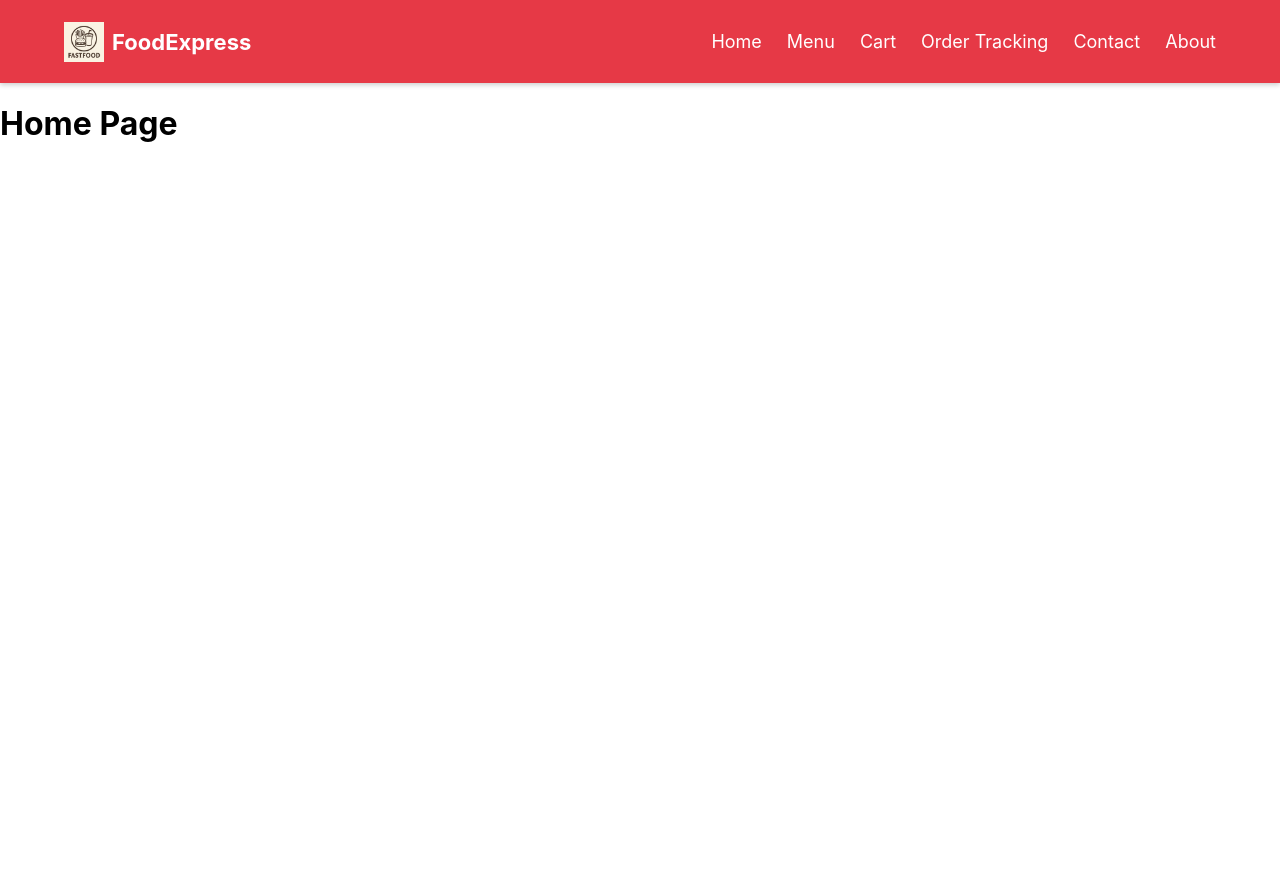
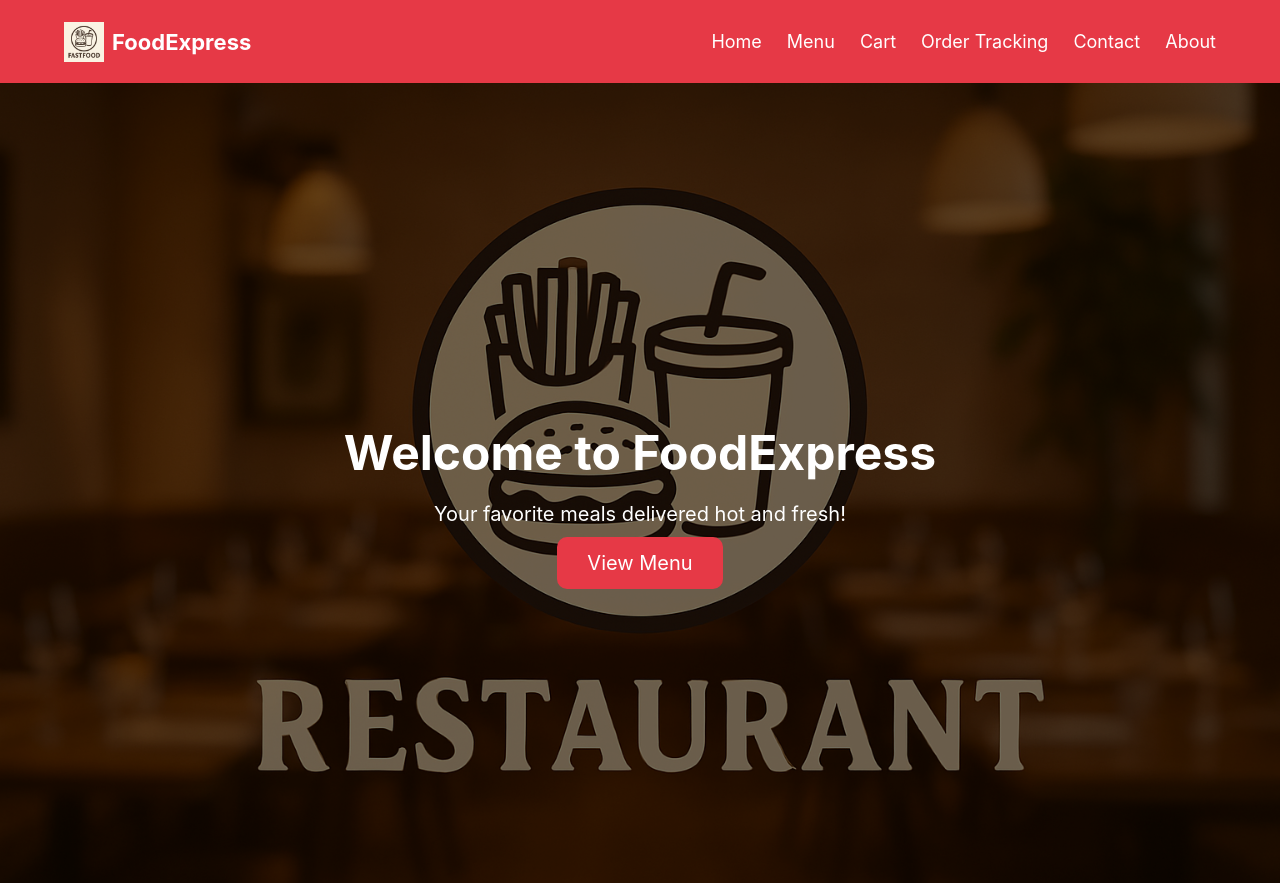
Before and after one commit to mtrmohmed945-commits/Restaurant-Ordering-System-, a React (Create React App) app: page / in a window 1280 px wide. Before the commit the page ends 800 px from the top, so only its background shows below. Built offline with nearby package versions, Linux system fonts and the light colour scheme.

Commit message:
Added Home page with hero section and basic styling

```diff
--- a/src/pages/Home.js
+++ b/src/pages/Home.js
@@ -1,3 +1,21 @@
+import "../styles/Home.css";
+import { Link } from "react-router-dom";
+
 export default function Home() {
-  return <h1>Home Page</h1>;
+  return (
+    <div className="home">
+
+      <div className="overlay"></div>
+
+      <div className="home-content">
+        <h1>Welcome to FoodExpress</h1>
+        <p>Your favorite meals delivered hot and fresh!</p>
+
+        <Link to="/menu" className="home-btn">
+          View Menu
+        </Link>
+      </div>
+
+    </div>
+  );
 }
--- /dev/null
+++ b/src/styles/Home.css
@@ -0,0 +1,61 @@
+/* Full screen hero section */
+.home {
+  position: relative;
+  height: 100vh;
+  background-image: url("../assets/restaurant.png"); /* your image */
+  background-size: cover;
+  background-position: center center;
+  background-repeat: no-repeat;
+  display: flex;
+  justify-content: center;
+  align-items: center;
+}
+
+/* Dark overlay */
+.overlay {
+  position: absolute;
+  top: 0;
+  left: 0;
+  width: 100%;
+  height: 100%;
+  background: rgba(0, 0, 0, 0.55);
+}
+
+/* Centered content */
+.home-content {
+  position: relative;
+  z-index: 2;
+  text-align: center;
+  color: white;
+  max-width: 600px;
+  padding: 30px;
+}
+
+/* Title */
+.home-content h1 {
+  font-size: 48px;
+  margin-bottom: 15px;
+  font-weight: bold;
+}
+
+/* Subtitle */
+.home-content p {
+  font-size: 20px;
+  margin-bottom: 25px;
+}
+
+/* Button */
+.home-btn {
+  background-color: #e63946;
+  color: white;
+  padding: 14px 30px;
+  font-size: 20px;
+  text-decoration: none;
+  border-radius: 10px;
+  transition: 0.3s ease;
+}
+
+.home-btn:hover {
+  background-color: #ffe066;
+  color: black;
+}
```
Also changed, not shown: src/assets/restaurant.png (added).
